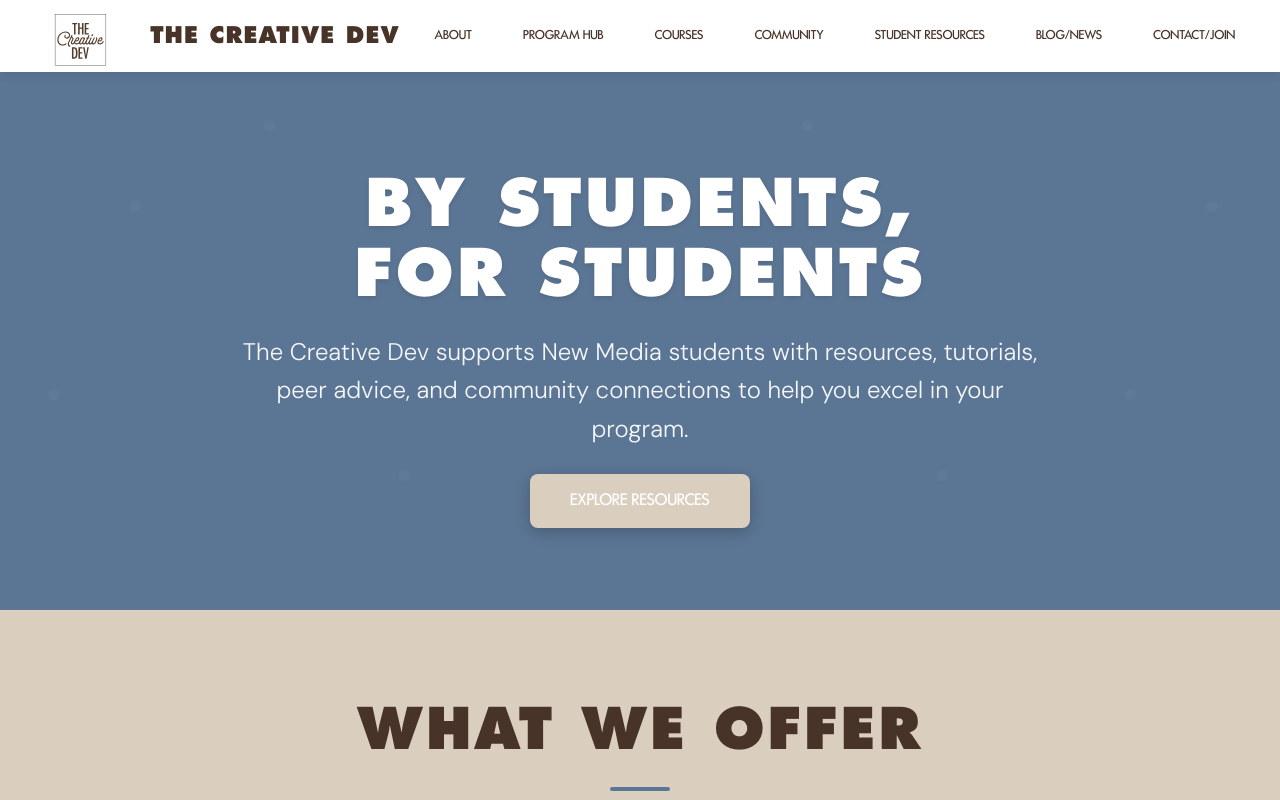
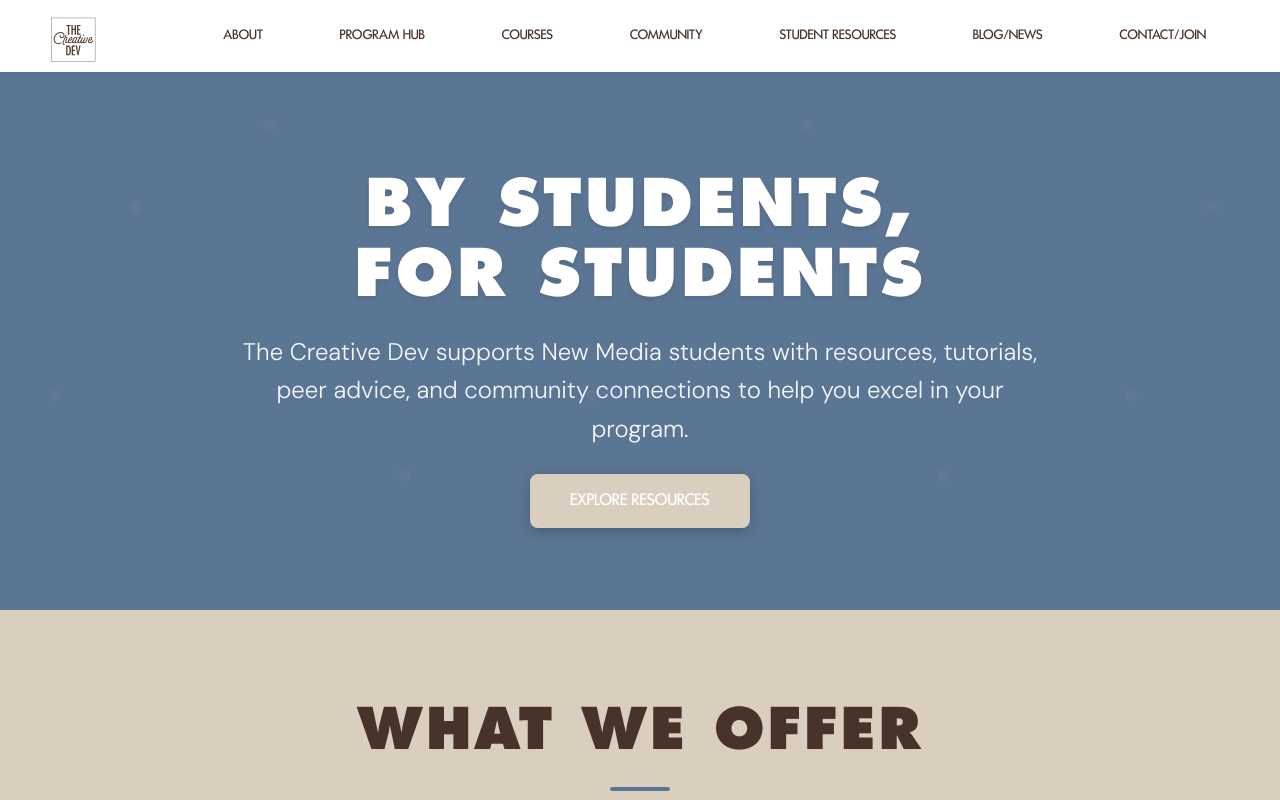
Before and after one commit to nobz226/creative-dev, a plain HTML site: page index.html in a window 1280 px wide. Shown: the top 800 px of the page. Drawn offline with nearby package versions, Linux system fonts and the light colour scheme.

Commit message:
Fixed hovers and various other things

```diff
--- a/css/styles.css
+++ b/css/styles.css
@@ -197,6 +197,7 @@ body {
     align-items: center;
     height: 4.5rem;
     min-height: 4.5rem;
+    gap: 2rem; /* Add consistent gap between all elements */
 }
 
 /* HEADING - Logo uses Futura Extrabold */
@@ -212,10 +213,11 @@ body {
     display: flex;
     align-items: center;
     gap: 0.5rem;
+    flex: 0 0 auto; /* Don't grow or shrink */
 }
 
 .logo-svg {
-    height: clamp(10rem, 8vw, 11rem);
+    height: clamp(8rem, 11vw, 8.5rem); /* Reduced from 10-11rem which was too large */
     width: auto;
     flex-shrink: 0;
     filter: brightness(0) saturate(100%) invert(22%) sepia(13%) saturate(1326%) hue-rotate(344deg) brightness(95%) contrast(88%);
@@ -229,23 +231,25 @@ body {
 
 .desktop-nav {
     display: none;
+    flex: 1; /* Take up remaining space */
+    justify-content: center; /* Center the nav links */
 }
 
 .nav-links {
     display: flex;
     align-items: center;
-    gap: clamp(1rem, 2vw, 2rem);
-    margin-left: clamp(1rem, 3vw, 3rem);
+    gap: clamp(1.5rem, 3vw, 2.5rem);
     flex-wrap: nowrap;
-    overflow: hidden;
+    overflow: visible;
+    margin: 0; /* Remove margin */
 }
 
 /* SUBHEADING - Nav links use Futura Medium */
 .nav-link {
     color: var(--dark-brown);
     text-decoration: none;
-    padding: 0.75rem clamp(0.5rem, 1vw, 1rem);
-    font-size: clamp(0.75rem, 1.5vw, 0.85rem);
+    padding: 0.75rem clamp(0.8rem, 1.5vw, 1.2rem);
+    font-size: clamp(0.8rem, 1.5vw, 0.9rem);
     font-family: var(--futura-medium);
     font-weight: 600;
     text-transform: uppercase;
@@ -266,6 +270,7 @@ body {
 .mobile-menu-button {
     display: block;
     flex-shrink: 0;
+    flex: 0 0 auto; /* Don't grow or shrink */
 }
 
 .menu-btn {
@@ -392,7 +397,7 @@ body {
 }
 
 .hero-button:hover {
-    background-color: var(--white);
+    background-color: var(--dark-brown);
     transform: translateY(-2px);
     box-shadow: 0 6px 20px rgba(0, 0, 0, 0.25);
 }
@@ -676,7 +681,6 @@ body {
 }
 
 .cta-button.secondary:hover {
-    background-color: var(--cream);
     color: var(--dark-brown);
     transform: translateY(-2px);
     box-shadow: 0 6px 20px rgba(0, 0, 0, 0.2);
@@ -1292,7 +1296,7 @@ body {
 }
 
 .team-contact-card__link {
-    color: var(--cream);
+    color: var(--dark-brown);
     text-decoration: none;
     font-family: var(--futura-medium);
     font-size: 0.8rem;
@@ -1496,11 +1500,15 @@ body {
 
 @media (min-width: 768px) {
     .desktop-nav {
-        display: block;
+        display: flex; /* Show desktop nav */
     }
 
     .mobile-menu-button {
         display: none;
+    }
+
+    .nav-content {
+        gap: 3rem; /* Increase gap on larger screens */
     }
 
     .features-grid {
--- a/index.html
+++ b/index.html
@@ -17,7 +17,7 @@
                 <div class="logo-container">
                     <div class="logo-text">
                         <img src="logos/logo-black.svg" alt="Logo" class="logo-svg">
-                        <a href="index.html" style="text-decoration: none; color: inherit;">The Creative Dev</a>
+                        <a href="index.html" style="text-decoration: none; color: inherit;"></a>
                     </div>
                 </div>
 
```
Also changed, not shown: about.html (+1 -1 lines), blog.html (+1 -1 lines), community.html (+1 -1 lines), contact.html (+1 -1 lines), courses.html (+1 -1 lines), program-hub.html (+1 -1 lines), resources.html (+1 -1 lines).
